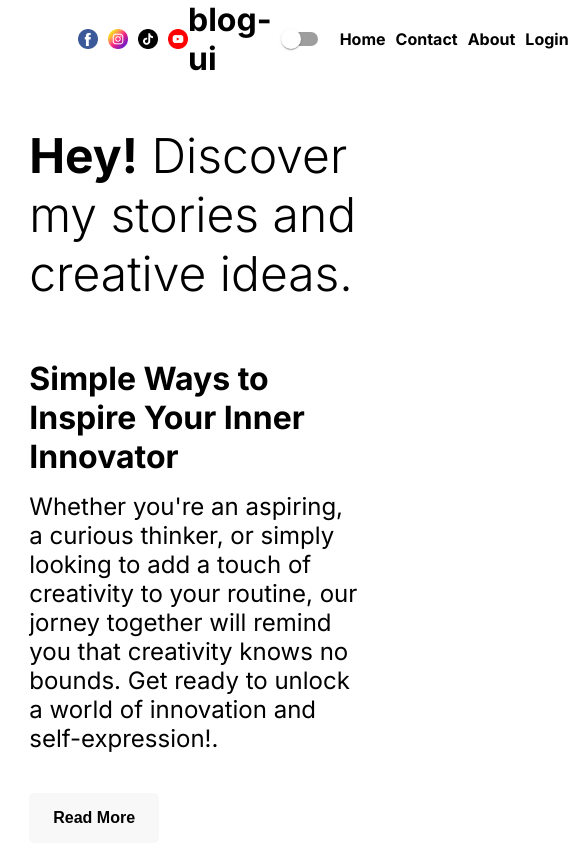
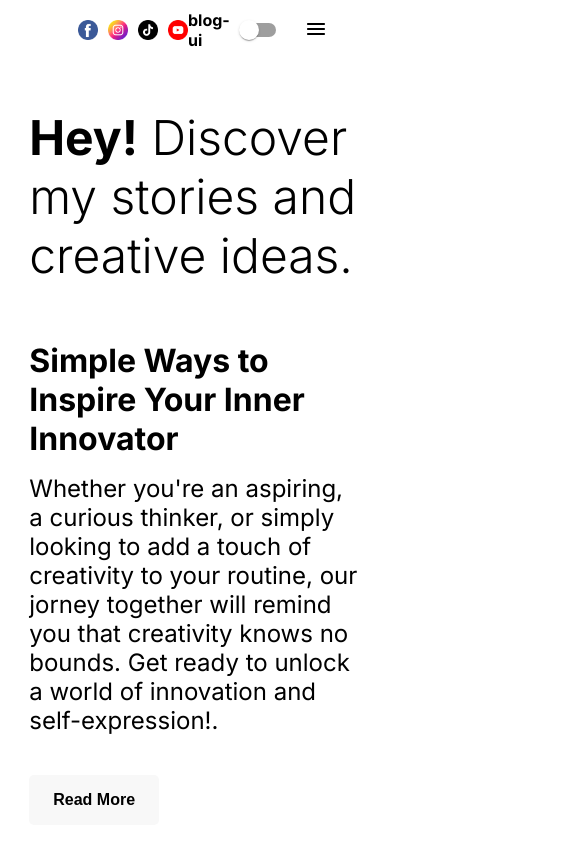
Before and after one commit to Jejugo/blog_ui, a Next.js app: page / in a window 390 px wide. Shown: the top 844 px of the page, 569 px wide, since content can reach past the window. Built offline with nearby package versions, Linux system fonts and the light colour scheme.

Commit message:
feature/PB-17 Create navbar menu for mobile

```diff
--- a/src/components/Navbar/Navbar.style.js
+++ b/src/components/Navbar/Navbar.style.js
@@ -1,11 +1,15 @@
+import MenuRoundedIcon from "@mui/icons-material/MenuRounded"
 import Link from "next/link"
 import styled from "styled-components"
+
+import breakpoint from "@/styles/breakpoints"
 
 export const Main = styled.div`
   display: flex;
   justify-content: space-between;
   align-items: center;
   width: 60vw;
+  height: 60px;
   margin: 0 auto;
 `
 
@@ -15,8 +19,23 @@ export const Icons = styled.div`
 `
 
 export const Title = styled.div`
-  font-size: ${({ theme }) => theme.fontSizes.large};
   font-weight: ${({ theme }) => theme.fontWeights.bold};
+
+  @media screen and (max-width: ${breakpoint.laptopL}) {
+    font-size: ${({ theme }) => theme.fontSizes.large};
+  }
+
+  @media screen and (max-width: ${breakpoint.laptop}) {
+    font-size: ${({ theme }) => theme.fontSizes.medium};
+  }
+
+  @media screen and (max-width: ${breakpoint.tablet}) {
+    font-size: ${({ theme }) => theme.fontSizes.small};
+  }
+
+  @media screen and (max-width: ${breakpoint.mobile}) {
+    font-size: ${({ theme }) => theme.fontSizes.small};
+  }
 `
 
 export const Buttons = styled.div`
@@ -31,8 +50,47 @@ export const LinkIcons = styled(Link)`
   position: relative;
 `
 
+export const MenuHamburguer = styled.div`
+  display: none;
+
+  @media screen and (max-width: ${breakpoint.tablet}) {
+    display: block;
+  }
+`
+
+export const MenuButton = styled.button`
+  border: none;
+  background-color: transparent;
+  cursor: pointer;
+`
+
+export const MenuIcon = styled(MenuRoundedIcon)`
+  color: ${({ theme }) => theme.colors.text};
+`
+
+export const MenuOptions = styled.div`
+  position: absolute;
+  display: flex;
+  flex-direction: column;
+  align-items: center;
+  justify-content: center;
+  gap: 100px;
+  width: 100%;
+  height: calc(100% - 60px);
+  background-color: ${({ theme }) => theme.colors.secondaryBackground};
+`
+
+export const MenuItem = styled(Link)`
+  color: ${({ theme }) => theme.colors.text};
+  font-size: ${({ theme }) => theme.fontSizes.large};
+`
+
 export const LinkPages = styled(Link)`
   color: ${({ theme }) => theme.colors.text};
   font-size: ${({ theme }) => theme.fontSizes.small};
   font-weight: ${({ theme }) => theme.fontWeights.bold};
+
+  @media screen and (max-width: ${breakpoint.tablet}) {
+    display: none;
+  }
 `
--- a/src/components/Navbar/index.jsx
+++ b/src/components/Navbar/index.jsx
@@ -6,7 +6,8 @@ import instagram from "@public/icons/instagram.png"
 import tiktok from "@public/icons/tiktok.png"
 import youtube from "@public/icons/youtube.png"
 import Image from "next/image"
-import React from "react"
+import { usePathname } from "next/navigation"
+import React, { useState, useEffect } from "react"
 
 import * as S from "./Navbar.style"
 import { useAuth } from "@/context/AuthContext"
@@ -39,10 +40,20 @@ export default function Navbar() {
   const { toggleTheme, theme } = useTheme()
   const isChecked = theme === "dark"
   const { isAuthenticated } = useAuth()
+  const pathname = usePathname()
+
+  const [isOpen, setOpen] = useState(false)
+  const handleOpen = () => {
+    setOpen(!isOpen)
+  }
+
+  useEffect(() => {
+    setOpen(false)
+  }, [pathname])
 
   return (
+    <>
       <S.Main>
-      {/* Div que contém os ícones */}
         <S.Icons>
           {socialIcons.map((socialIcon, index) => (
             <S.LinkIcons href={socialIcon.link} key={index}>
@@ -51,12 +62,16 @@ export default function Navbar() {
           ))}
         </S.Icons>
 
-      {/* Div que contém o título */}
         <S.Title>blog-ui</S.Title>
 
-      {/* Div que contém os botões */}
         <S.Buttons>
           <Switch {...""} onChange={() => toggleTheme()} checked={isChecked} />
+          <S.MenuHamburguer>
+            <S.MenuButton onClick={handleOpen}>
+              <S.MenuIcon />
+            </S.MenuButton>
+          </S.MenuHamburguer>
+
           <S.LinkPages href="/">Home</S.LinkPages>
           <S.LinkPages href="/contact">Contact</S.LinkPages>
           <S.LinkPages href="/about">About</S.LinkPages>
@@ -67,5 +82,19 @@ export default function Navbar() {
           )}
         </S.Buttons>
       </S.Main>
+
+      {isOpen && (
+        <S.MenuOptions>
+          <S.MenuItem href="/">Home</S.MenuItem>
+          <S.MenuItem href="/contact">Contact</S.MenuItem>
+          <S.MenuItem href="/about">About</S.MenuItem>
+          {isAuthenticated ? (
+            <S.MenuItem href="/write">Write</S.MenuItem>
+          ) : (
+            <S.MenuItem href="/login">Login</S.MenuItem>
+          )}
+        </S.MenuOptions>
+      )}
+    </>
   )
 }
```
Also changed, not shown: 1 other file (tests, documents, lock files or other folders). Lines whose indentation alone changed are shown as unchanged.
